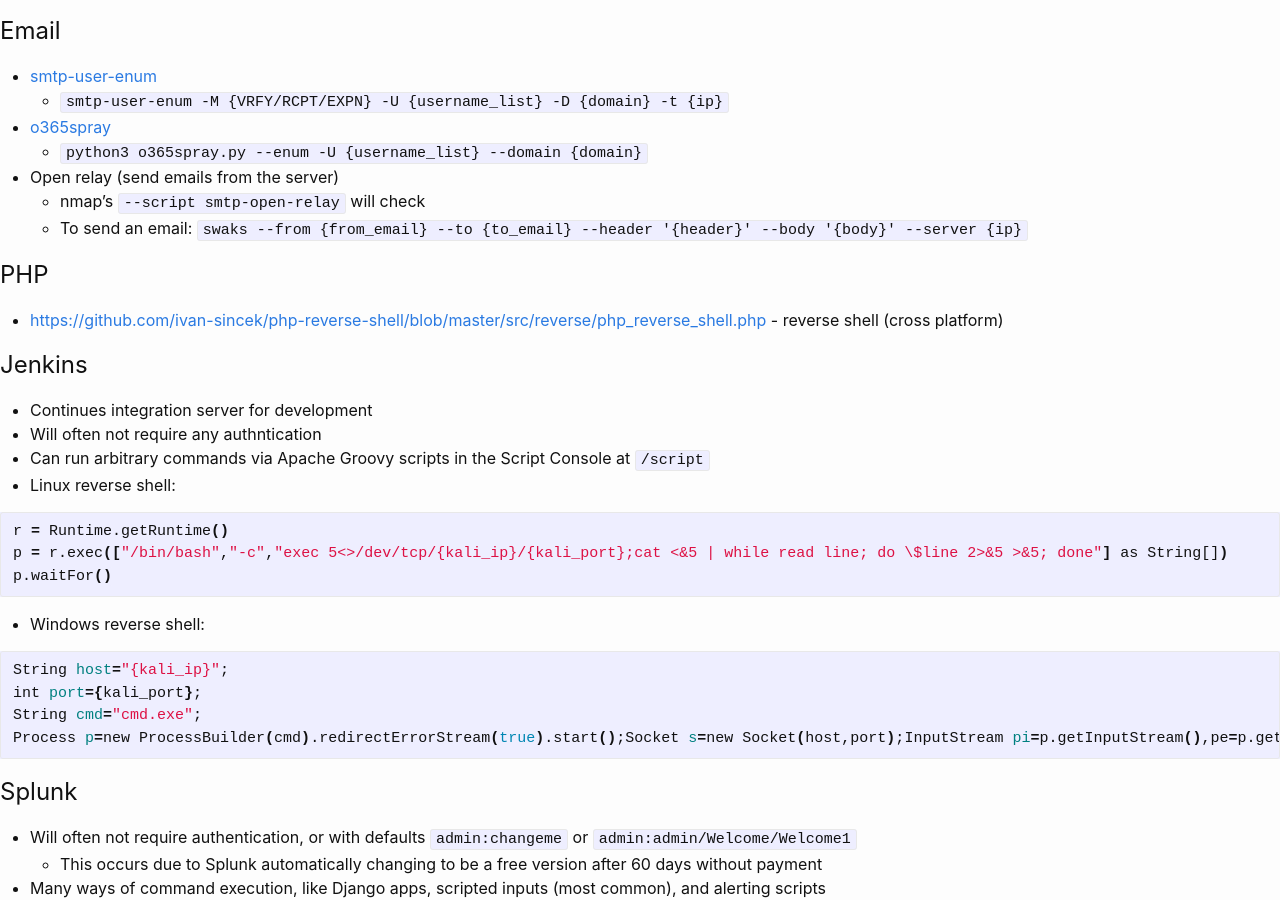
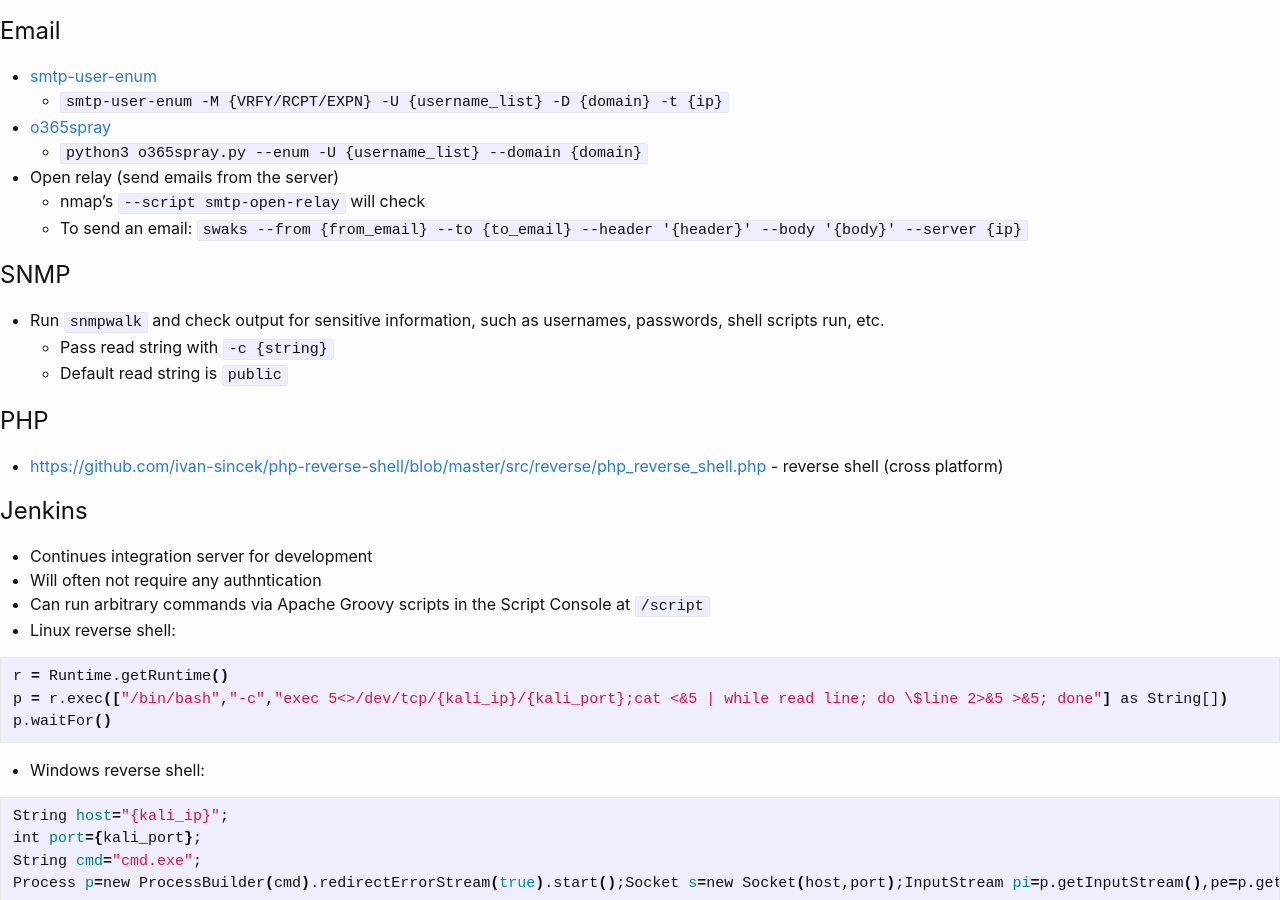
Before and after one commit to KhaelK138/KhaelK138.github.io, a Jekyll site: the page built from markdown/Services.md, in a window 1280 px wide and 900 px high, scrolled down 3471 px. Built offline with Jekyll 4.4.1, drawn with Linux system fonts in a browser that asks for light colours.

Commit message:
minor notes updated, need SNMP info

```diff
--- a/markdown/Services.md
+++ b/markdown/Services.md
@@ -154,6 +154,11 @@
   - nmap's `--script smtp-open-relay` will check
   - To send an email: `swaks --from {from_email} --to {to_email} --header '{header}' --body '{body}' --server {ip}`
 
+## SNMP
+- Run `snmpwalk` and check output for sensitive information, such as usernames, passwords, shell scripts run, etc.
+  - Pass read string with `-c {string}`
+  - Default read string is `public`
+
 ## PHP
 - [https://github.com/ivan-sincek/php-reverse-shell/blob/master/src/reverse/php\_reverse\_shell.php](https://github.com/ivan-sincek/php-reverse-shell/blob/master/src/reverse/php_reverse_shell.php) - reverse shell (cross platform)
 
```
Also changed, not shown: markdown/Miscellaneous.md (+4 -0 lines).
